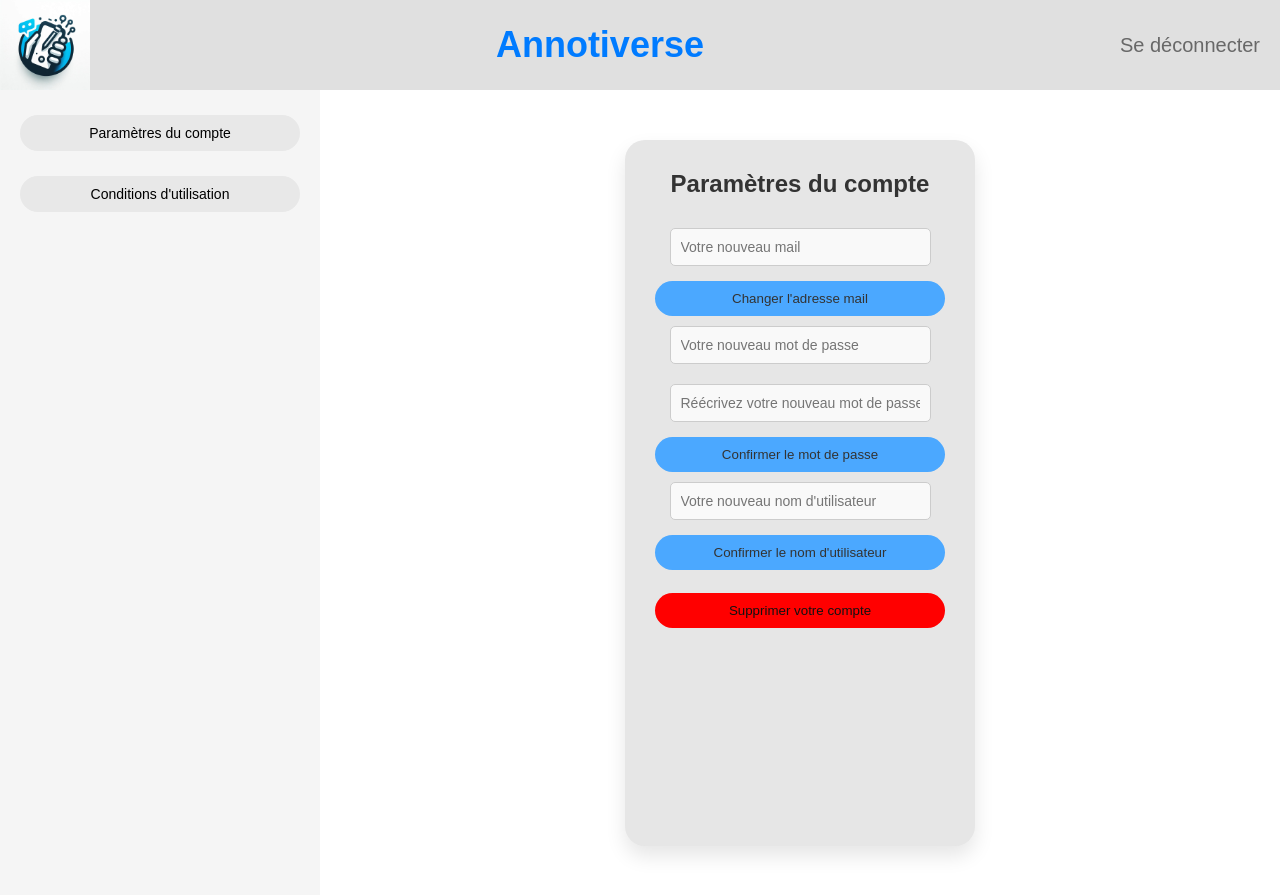
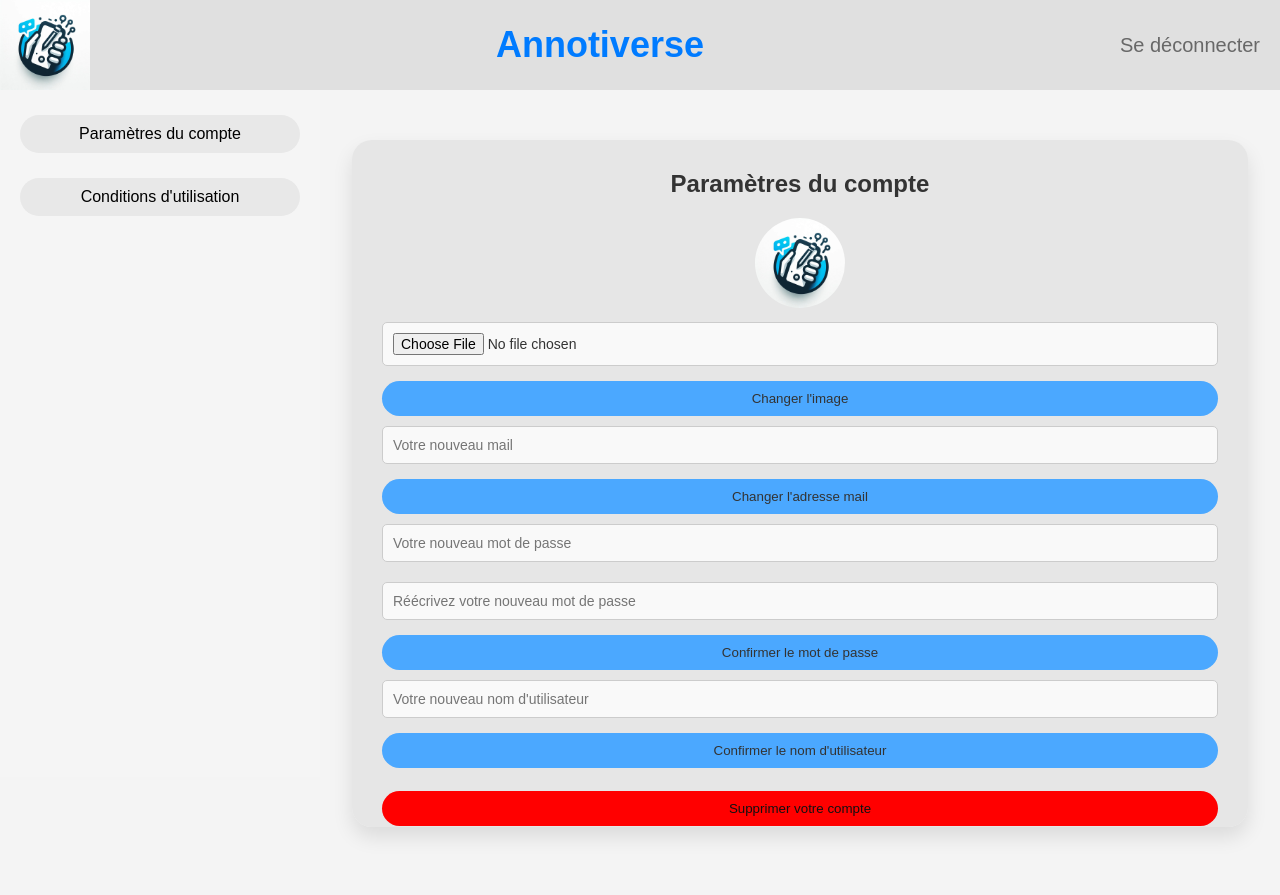
Before and after one commit to RyanBUTINFO/SAE-Annotation-Ryan-Ruben-Ivan-Enrike-Syphax-Yanis, a PHP site: page /Views/view_parametres.php in a window 1280 px wide. Shown: the top 895 px of the page. Run offline with PHP 8.4, Linux system fonts and the light colour scheme.

Commit message:
Page des parametres COMPLETE ENFIN!

```diff
--- a/Content/css/parametre.css
+++ b/Content/css/parametre.css
@@ -6,6 +6,9 @@
 }
 
 body {
+    font-family: Arial, sans-serif;
+    background-color: #f4f4f4;
+    color: #333;
     display: flex;
     flex-direction: column;
 }
@@ -15,7 +18,6 @@ header {
     justify-content: space-between;
     align-items: center;
     background-color: #e0e0e0;
-
 }
 
 header img {
@@ -47,7 +49,7 @@ main {
     width: 25%;
     background-color: #f5f5f5;
     padding: 20px;
-    height: 88vh;
+    height: 75vh;
 }
 
 .sidebar div {
@@ -62,21 +64,24 @@ main {
     border: none;
     border-radius: 20px;
     cursor: pointer;
-    font-size: 14px;
+    font-size: 16px;
+    white-space: initial;
 }
 
-.content {
+.parametres_compte {
     background-color: #e6e6e6;
     border-radius: 20px;
     padding: 30px;
     text-align: center;
-    width: 350px;
+    width: 70%;
     box-shadow: 0 10px 20px rgba(0, 0, 0, 0.1);
     margin: 50px auto;
+    height: 75vh;
+    overflow-y: auto;
 }
 
 form input {
-    width: 90%;
+    width: 100%;
     padding: 10px;
     margin: 10px 0;
     border: 1px solid #ccc;
@@ -85,7 +90,7 @@ form input {
     background-color: #f9f9f9;
 }
 
-.content div button {
+.parametres_compte div button {
     margin-top: 5px;
     padding: 10px;
     width: 100%;
@@ -96,14 +101,20 @@ form input {
     cursor: pointer;
 }
 
-.content h1 {
+.parametres_compte div img {
+    height: 90px;
+    border-radius: 50%;
+}
+
+
+.parametres_compte h1 {
     margin: 0 0 20px;
     font-size: 24px;
     font-weight: bold;
     color: #333;
 }
 
-.content div .delete {
+.parametres_compte div .delete {
     margin-top: 5px;
     padding: 10px;
     width: 100%;
@@ -113,3 +124,15 @@ form input {
     border-radius: 20px;
     cursor: pointer;
 }
+
+.condition_utilisation {
+    background-color: #e6e6e6;
+    border-radius: 20px;
+    padding: 30px;
+    text-align: center;
+    width: 70%;
+    box-shadow: 0 10px 20px rgba(0, 0, 0, 0.1);
+    margin: 50px auto;
+    height: 75vh;
+    overflow-y: auto;
+}
--- /dev/null
+++ b/Content/js/parametres.js
@@ -0,0 +1,10 @@
+document.getElementById("bouton_param").addEventListener("click", () => {
+    document.getElementById("param").hidden=false;
+    document.getElementById("cond").hidden=true;
+}
+);
+document.getElementById("bouton_cond").addEventListener("click", () => {
+    document.getElementById("param").hidden=true;
+    document.getElementById("cond").hidden=false;
+}
+);
--- a/Views/view_parametres.php
+++ b/Views/view_parametres.php
@@ -16,17 +16,24 @@
     <main>
         <div class="sidebar">
             <div>
-                <button>Paramètres du compte</button>
+                <button id="bouton_param">Paramètres du compte</button>
             </div>
             <div>
-                <button>Conditions d'utilisation</button>
+                <button id="bouton_cond">Conditions d'utilisation</button>
             </div>
         </div>
-        <div class="content">
+        <div id="param" class="parametres_compte">
             <h1>Paramètres du compte</h1>
+            <form id="change-avatar" method="POST" action="?controller=accueil&action=connecte">
+                <div>
+                    <img src="Content/img/logo.jpg"></img>
+                    <input type="file" placeholder="Importer votre image" id="image" name="image" required></input>
+                    <button>Changer l'image</button>
+                </div>
+            </form>
             <form id="change-mail" method="POST" action="?controller=accueil&action=connecte">
                 <div>
-                <input type="email" placeholder="Votre nouveau mail" id="email" name="email" required></input>
+                    <input type="email" placeholder="Votre nouveau mail" id="email" name="email" required></input>
                     <button>Changer l'adresse mail</button>
                 </div>
             </form>
@@ -49,6 +56,41 @@
                 </div>
             </form>
         </div>
+        <div id="cond" class="condition_utilisation" hidden>
+            <h1>Conditions d'utilisation du site de messagerie</h1>
+            <br><p>Avant d'utiliser nos services, nous vous demandons de lire attentivement les présentes conditions d'utilisation. En accédant à notre site web et
+            en utilisant nos services, vous acceptez les termes et conditions qui y sont énoncés, y compris la collecte et l'utilisation de vos messages et
+            annotations pour des fins d'études et d'analyses statistiques. Si vous n'êtes pas d'accord avec ces conditions, nous vous prions de ne pas utiliser
+            notre service.</p>
+            <br><br><h2>1. Collecte des messages et annotations</h2>
+            <br><p>Afin d'améliorer notre service et de réaliser des analyses statistiques, nous collectons vos messages et annotations échangés sur notre
+            plateforme. Cette collecte est effectuée de manière transparente, et vous êtes informé(e) que nous pouvons récupérer, stocker et analyser le
+            contenu de vos échanges. Les types de données collectées peuvent inclure :
+            <br>Messages textuels : tout le contenu échangé dans les conversations.
+            <br>Annotations : toutes les réactions, donc les emoji.</p>
+            <br><br><h2>2. Utilisation des données collectées</h2>
+            <br><p>Les données collectées ne sont utilisées qu'à des fins strictement définies d'études et d'analyses statistiques. Ces analyses visent notamment à
+            analyser les différentes interprétations possibles d'un message, entre l'expéditeur et le destinataire.
+            <br>Les informations collectées seront utilisées de manière agrégée et anonymisée dans le cadre de ces analyses. En aucun cas, vos données
+            personnelles ne seront divulguées ou utilisées à des fins commerciales non liées aux objectifs précités.</p>
+            <br><br><h2>3. Consentement éclairé</h2>
+            <br><p>Avant toute collecte de vos messages et annotations, nous vous demandons explicitement votre consentement. Ce consentement est révoqué
+            automatiquement à chaque déconnexion et vous sera demandé à chaque connexion à votre compte.
+            <br>Le consentement que vous accordez est basé sur une compréhension claire et complète de l’utilisation de vos données. Vous avez la possibilité
+            de consulter à tout moment vos informations dans la section dédiée à la gestion de la confidentialité.</p>
+            <br><br><h2>4. Confidentialité et sécurité des données</h2>
+            <br><p>Nous nous engageons à prendre toutes les mesures techniques et organisationnelles nécessaires pour garantir la sécurité et la confidentialité
+            des données collectées. Les informations que vous partagez sont stockées de manière sécurisée et protégées contre toute divulgation non autorisée.
+            <br>Nous mettons également en place des procédures de vérification pour nous assurer que vos données sont utilisées uniquement dans les limites
+            spécifiées dans cette politique. En aucun cas, vos informations personnelles identifiables ne seront partagées avec des tiers, sauf si cela est
+            requis par la loi ou pour des raisons techniques liées à la fourniture de notre service.</p>
+            <br><br><h2>5. Contact</h2>
+            <br><p>Pour toute question relative à vos données personnelles, à la collecte des messages et annotations ou à l’exercice de vos droits, vous pouvez
+            nous contacter en envoyant un email à l’adresse suivante : assistance2annotiverse@gmail.com.
+            <br>En utilisant notre service, vous confirmez avoir pris connaissance de ces conditions et consentez à la collecte et à l’utilisation de vos
+            messages et annotations à des fins d’études et d'analyses statistiques. Merci de votre confiance.</p>
+        </div>
     </main>
+    <script src="Content/js/parametres.js"></script>
 </body>
 </html>
```
Also changed, not shown: Content/css/accueil.css (+18 -25 lines).
